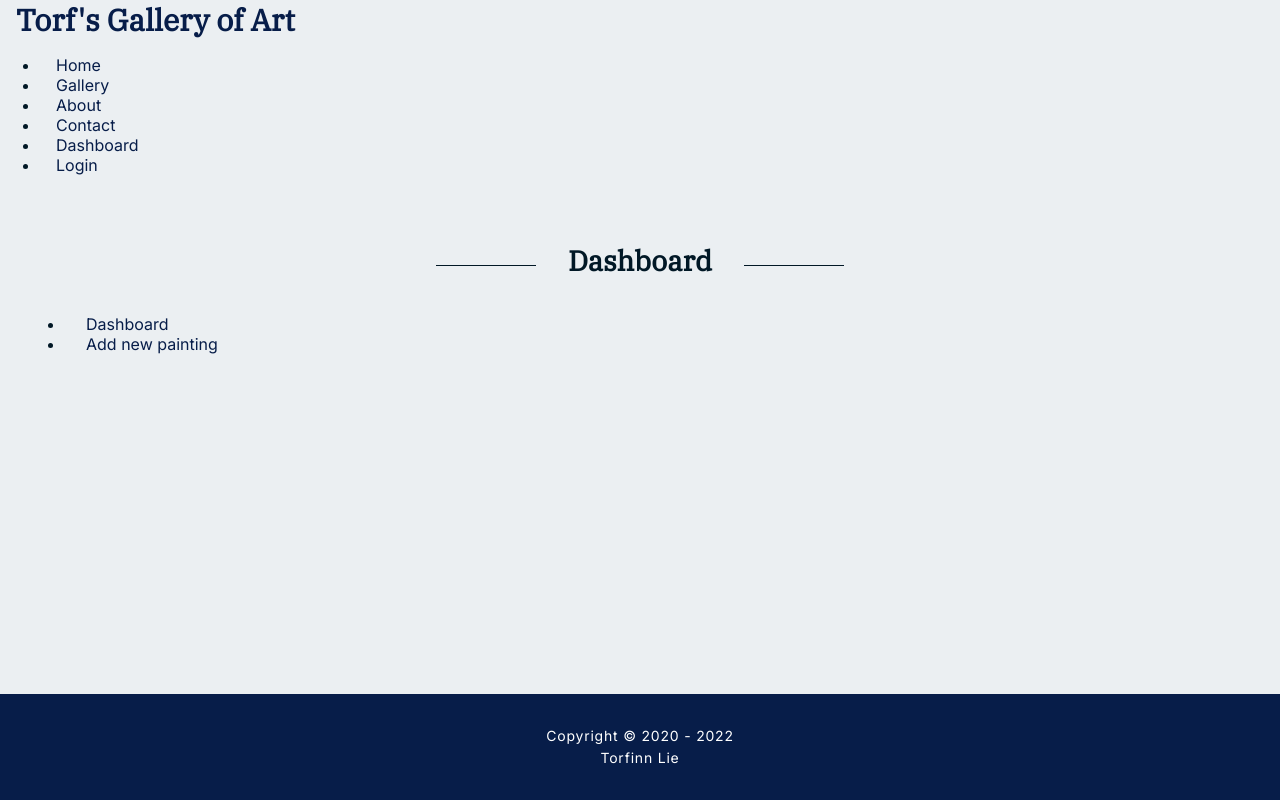
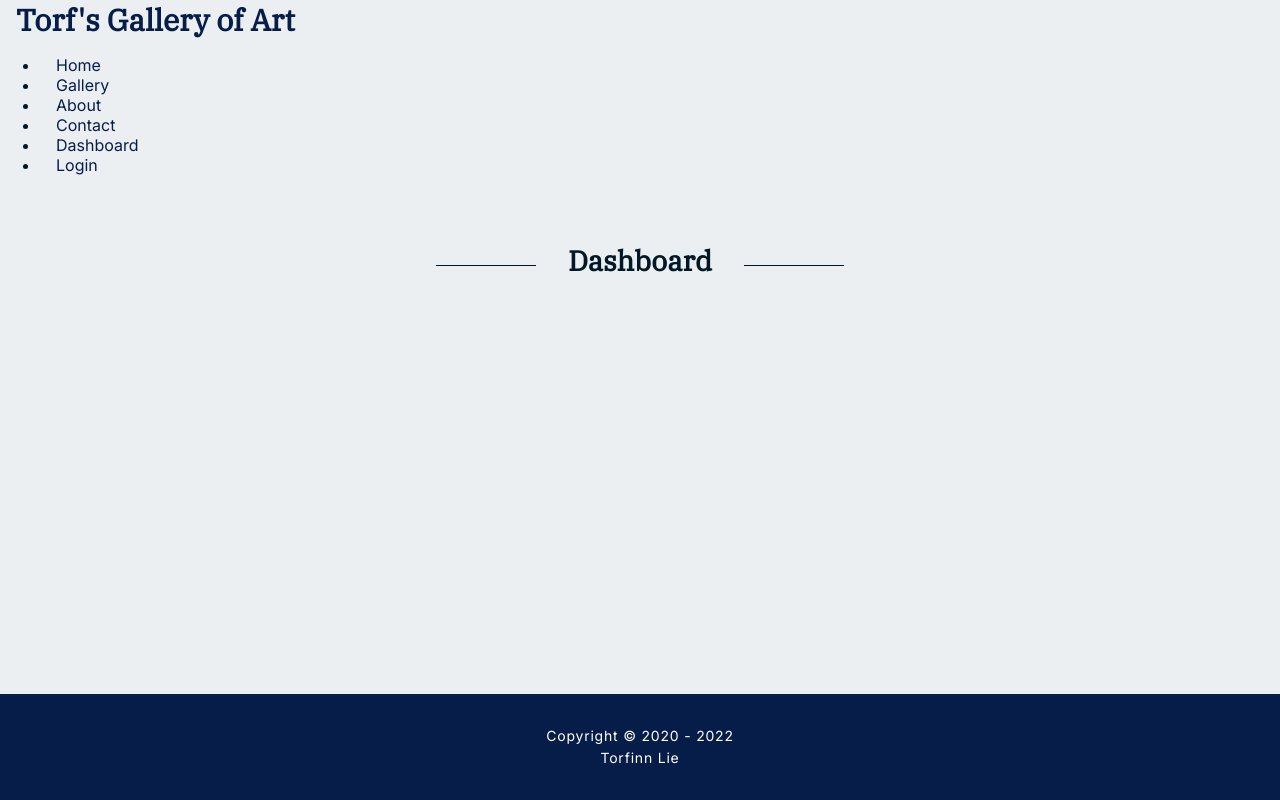
Before and after one commit to lunadragon06/torfs-art-gallery, a React (Create React App) app: page /dashboard in a window 1280 px wide. Built offline with nearby package versions, Linux system fonts and the light colour scheme.

Commit message:
Update Dashboard.js

```diff
--- a/src/components/pages/admin/Dashboard.js
+++ b/src/components/pages/admin/Dashboard.js
@@ -1,11 +1,9 @@
-import AdminMenu from "./AdminMenu";
 import Heading from "../../layout/Heading";
 
 export default function Dashboard() {
 	return (
 		<>
 			<Heading content="Dashboard" />
-			<AdminMenu />
 		</>
 	);
 }
```
